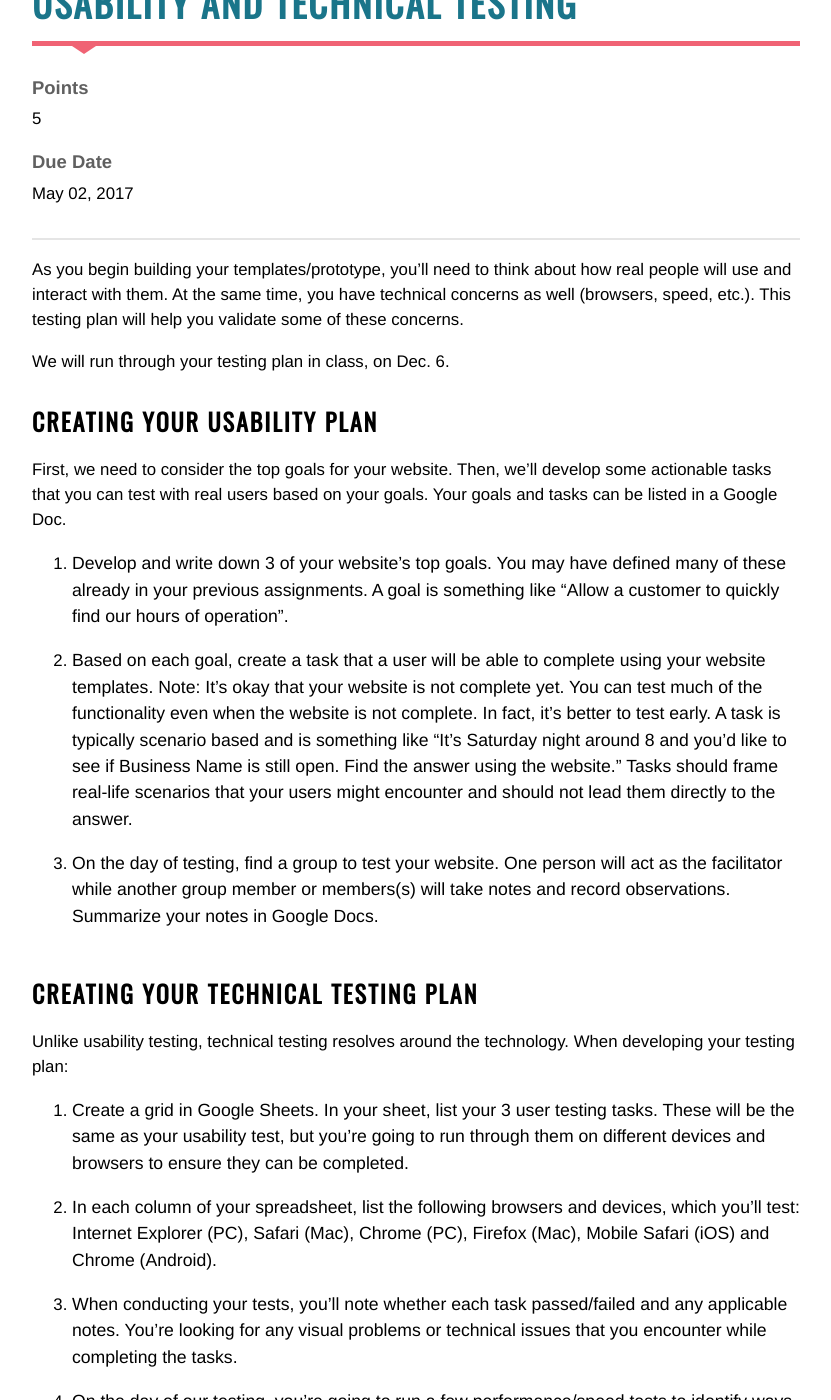
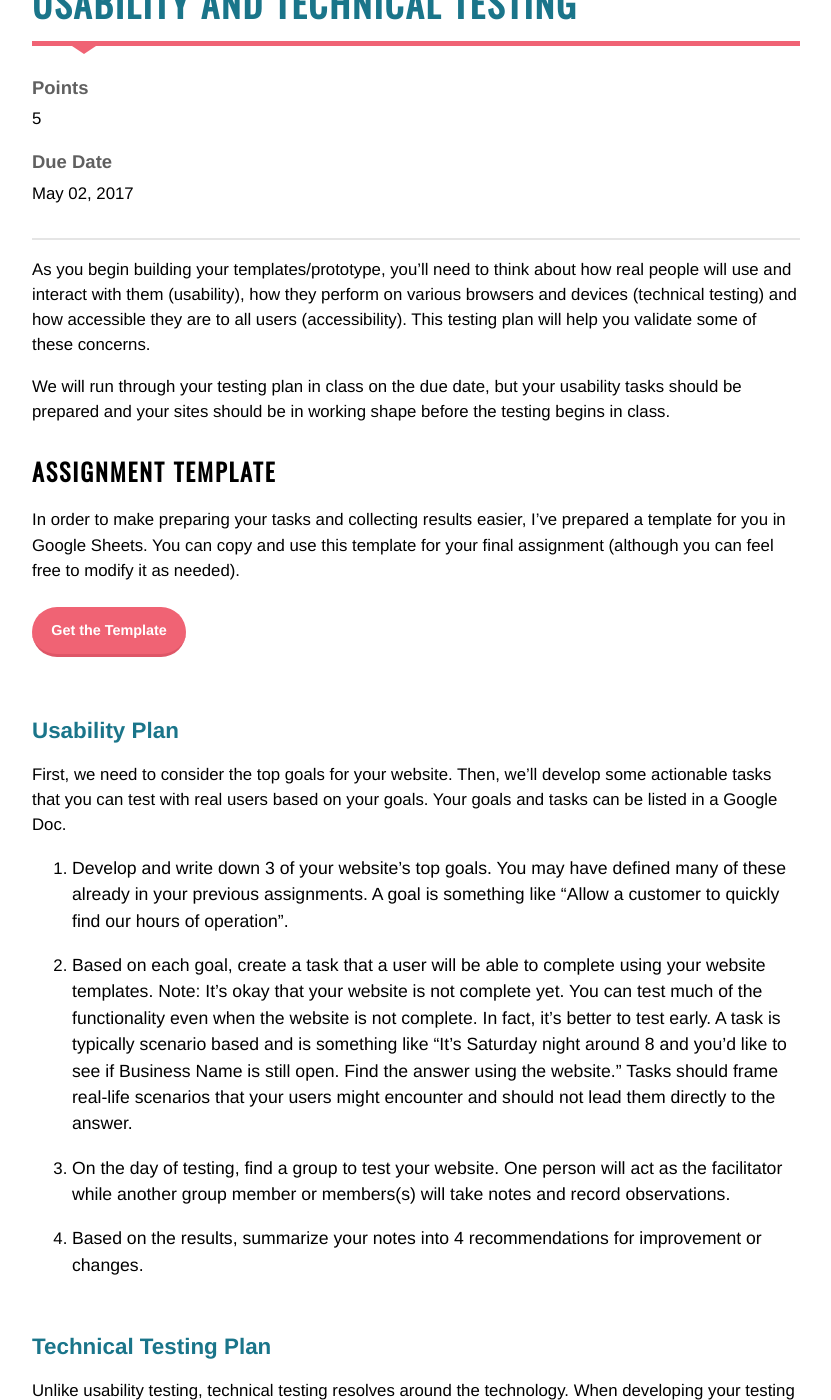
Before and after one commit to KentStateWeb/rwd, a Jekyll site: the page built from _assignments/testing.md, in a window 1280 px wide and 1400 px high, scrolled down 202 px. Shown: the whole window, without its empty margins (224-1055 px from the left). Built offline with Jekyll 4.4.1, drawn with Linux system fonts in a browser that asks for light colours; some web fonts are replaced; some of the changed text lies outside the part shown.

Commit message:
Updated the usability assignment

```diff
--- a/_assignments/testing.md
+++ b/_assignments/testing.md
@@ -8,26 +8,34 @@ date: 2017-05-02 12:00:00
 semester: spring-2017
 ---
 
-As you begin building your templates/prototype, you'll need to think about how real people will use and interact with them.  At the same time, you have technical concerns as well (browsers, speed, etc.).  This testing plan will help you validate some of these concerns.
+As you begin building your templates/prototype, you'll need to think about how real people will use and interact with them (usability), how they perform on  various browsers and devices (technical testing) and how accessible they are to all users (accessibility).  This testing plan will help you validate some of these concerns.
 
-We will run through your testing plan in class, on Dec. 6.
+We will run through your testing plan in class on the due date, but your usability tasks should be prepared and your sites should be in working shape before the testing begins in class.
 
-## Creating Your Usability Plan
+## Assignment Template
 
-First, we need to consider the top goals for your website.  Then,  we'll develop some actionable tasks that you can test with real users based on your goals.  Your goals and tasks can be listed in a Google Doc.
+In order to make preparing your tasks and collecting results easier, I've prepared a template for you in Google Sheets.  You can copy and use this template for your final assignment (although you can feel free to modify it as needed).
+
+<a class="button small" href="https://docs.google.com/a/kent.edu/spreadsheets/d/1cj8GdaVCttFxcbRQqckyU3X1SF-XetH4U9EHWElagiA/edit?usp=sharing">Get the Template</a>
+
+### Usability Plan
+
+First, we need to consider the top goals for your website.  Then, we'll develop some actionable tasks that you can test with real users based on your goals.  Your goals and tasks can be listed in a Google Doc.
 
 1.  Develop and write down 3 of your website's top goals.  You may have defined many of these already in your previous assignments.  A goal is something like "Allow a customer to quickly find our hours of operation".
 
 2.  Based on each goal, create a task that a user will be able to complete using your website templates.  Note:  It's okay that your website is not complete yet.  You can test much of the functionality even when the website is not complete.  In fact, it's better to test early.  A task is typically scenario based and is something like "It's Saturday night around 8 and you'd like to see if Business Name is still open.  Find the answer using the website."  Tasks should frame real-life scenarios that your users might encounter and should not lead them directly to the answer.
 
-3.  On the day of testing, find a group to test your website.  One person will act as the facilitator while another group member or members(s) will take notes and record observations. Summarize your notes in Google Docs.
+3.  On the day of testing, find a group to test your website.  One person will act as the facilitator while another group member or members(s) will take notes and record observations.
+
+4.  Based on the results, summarize your notes into 4 recommendations for improvement or changes.
 
 
-## Creating Your Technical Testing Plan
+### Technical Testing Plan
 
 Unlike usability testing, technical testing resolves around the technology.  When developing your testing plan:
 
-1.  Create a grid in Google Sheets.  In your sheet, list your 3 user testing tasks.  These will be the same as your usability test, but you're going to run through them on different devices and browsers to ensure they can be completed.
+1.  In your Google sheet, list your 3 template pages that make up your prototype.
 
 2.  In each column of your spreadsheet, list the following browsers and devices, which you'll test:  Internet Explorer (PC), Safari (Mac), Chrome (PC), Firefox (Mac), Mobile Safari (iOS) and Chrome (Android).
 
@@ -40,7 +48,7 @@ Unlike usability testing, technical testing resolves around the technology.  Whe
 Note:  Your performance results will not impact your grade in any way at this time.  It's just a benchmark from which you can make improvements.
 
 
-## Accessibility Test
+### Accessibility Testing Plan
 
 This will be done on the day of testing.
 
@@ -53,11 +61,11 @@ Note:  Simply following this checklist does not ensure your website is compliant
 
 ## How to Turn In the Assignment
 
-You'll be submitting the links to your various documents via your project repository.  The content will be filled in on the date of testing in class.
+You'll be submitting the links to your Google Sheet (made publicly viewable) in your project repository.  Remember that you should use <a href="https://docs.google.com/a/kent.edu/spreadsheets/d/1cj8GdaVCttFxcbRQqckyU3X1SF-XetH4U9EHWElagiA/edit?usp=sharing">this template</a> to format your results.  The content will be filled in on the date of testing in class.
 
-1.  Create a publicly shareable Google Drive link that points to your testing results from (a) Usability testing summary + tasks, (b) Technical Testing and (c) Accessibility Testing.  Don't forget to make your links publicly accessible!!
+1.  Create a publicly shareable Google Drive link that points to your testing results from (a) Usability testing summary + tasks, (b) Technical Testing and (c) Accessibility Testing.  Don't forget to make your links publicly accessible!
 2.  On your root index.html file, which is the Project Hub, add an H2 with Date: Usability and Technical Testing.
-3.  After you've commited and synced your changes via GitHub Desktop, you can submit both the timeline hyperlink and the link to the Google folder via Blackboard Learn.  Note: Don't link to the local version on your computer.  You need to access the live version on the web with the GitHub.io URL.
+3.  After you've committed and synced your changes via GitHub Desktop, you can submit both the timeline hyperlink and the link to the Google folder via Blackboard Learn.  Note: Don't link to the local version on your computer.  You need to access the live version on the web with the GitHub.io URL.
 
 ## Rubric
 
```
Also changed, not shown: 2 other files.
